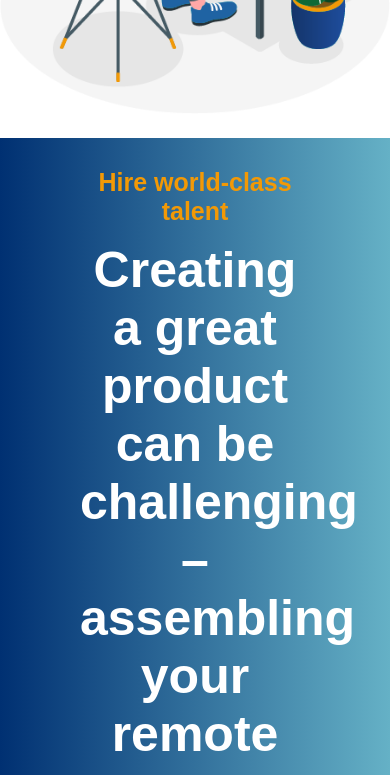
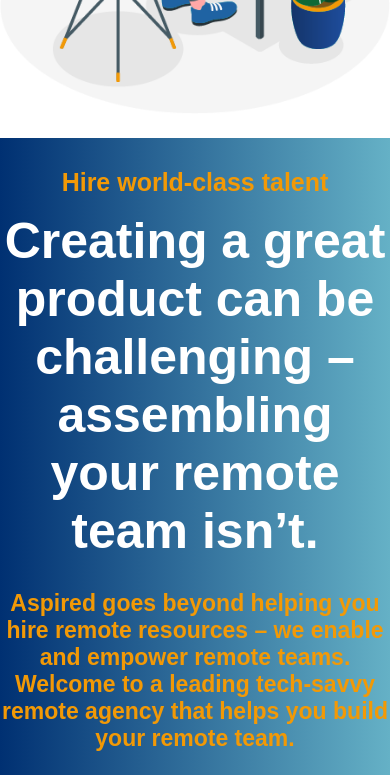
Before and after one commit to Sameed1990/ttecherz.github.co, a plain HTML site: page index.html in a window 390 px wide. Shown: the part 800-1575 px from the top of the page. Drawn offline with nearby package versions, Linux system fonts and the light colour scheme; a web font is replaced by a local one.

Commit message:
main main again

```diff
--- a/css/index.css
+++ b/css/index.css
@@ -482,7 +482,7 @@ a.submain-a {
   .slick-arrow.slick-hidden {
       display: none;
   }
-  @charset 'UTF-8';
+  /* @charset 'UTF-8'; */
   /* Slider */
   .slick-loading .slick-list
   {
@@ -904,8 +904,9 @@ a.submain-a {
 
         height: 1200px;
     }
-    .main-cont1.aos-init.aos-animate {
+    .main-cont1 {
         text-align: center;
+        padding: 30px 0px !important;
     }
     .flex-cont1 {
         flex-direction: column;
@@ -987,6 +988,7 @@ a.submain-a {
 
     }
     @media screen and (max-width:500px) {
+
         .main-imge > img{
             width: 100%;
         }
@@ -1001,12 +1003,12 @@ a.submain-a {
         height: 160px;
     } */
 
+    .main-cont1{
+      padding: inherit;
+    }
 }
 
 @media screen and (max-width:350px) {
-  .main-cont1{
-    padding: inherit;
-  }
   .sub-cont1 {
     padding: 20px 30px;
 }
```
